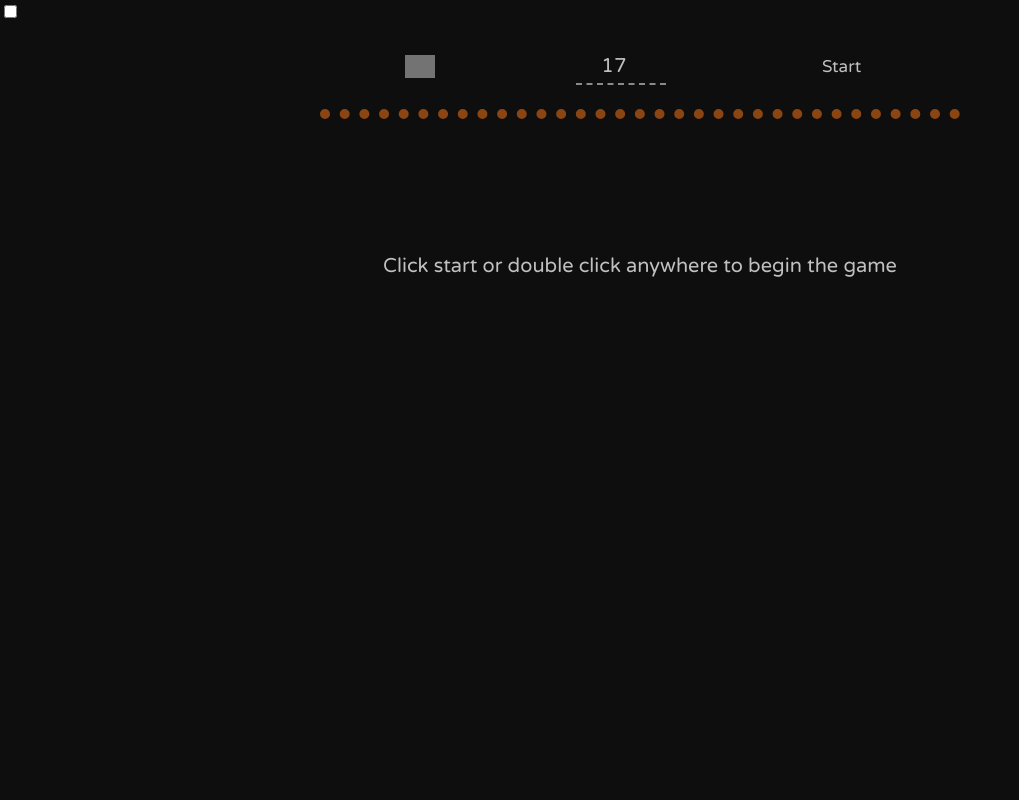
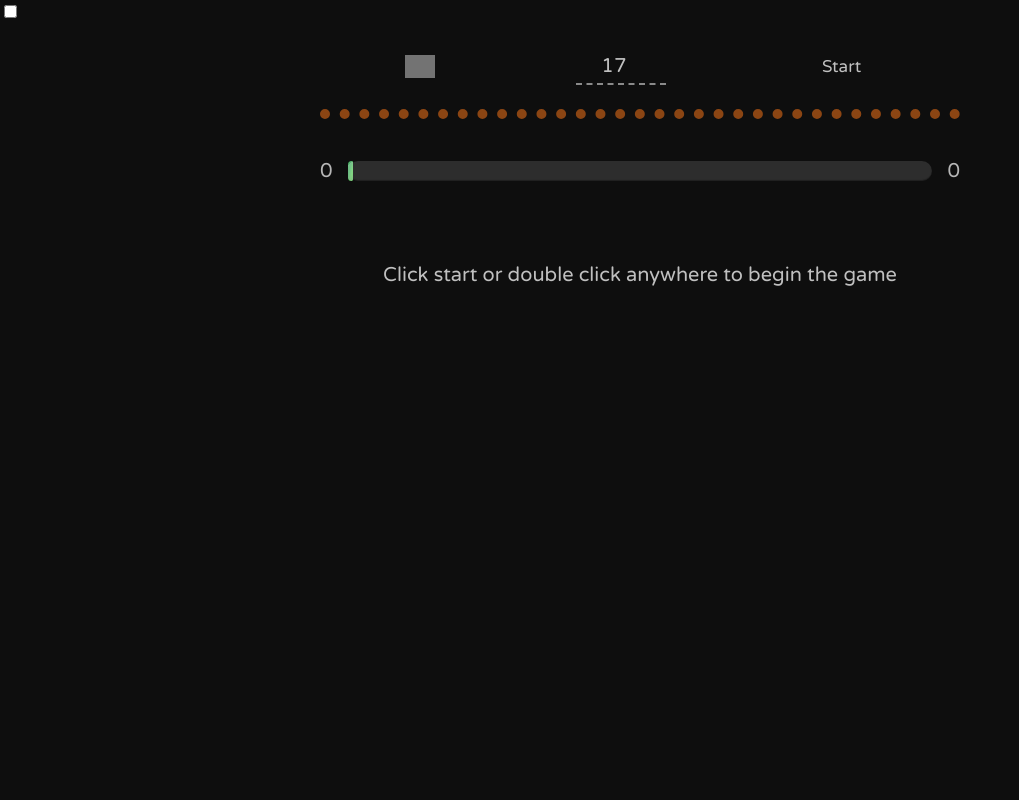
Before and after one commit to samuelgfeller/guitar-trainer, a PHP site: page / in a window 1280 px wide. Shown: the whole page, without its empty margins (0-1019 px from the left). Run offline with PHP 8.4, Linux system fonts and the light colour scheme; some libraries are stand-ins or nearby versions; grey boxes are pictures that could not be loaded.

Commit message:
Started progress bar [SG-122]

```diff
--- /dev/null
+++ b/css/progress-bar.css
@@ -0,0 +1,84 @@
+/* Source: https://css-tricks.com/css3-progress-bars/ */
+
+.meter {
+    box-sizing: content-box;
+    height: 20px; /* Can be anything */
+    position: relative;
+    /*margin: 60px 0 20px 0; !* Just for demo spacing *!*/
+    background: #2d2d2d;
+    border-radius: 25px;
+    padding: 0px;
+    /*box-shadow: inset 0 -1px 1px rgba(255, 255, 255, 0.3);*/
+    box-shadow: inset 0 -1px 1px rgba(0, 0, 0, 0.3);
+}
+
+.meter > span {
+    display: block;
+    height: 100%;
+    font-size: 18px;
+    border-radius: 20px 8px 8px 20px;
+    background-color: rgb(43, 194, 83);
+    background-image: linear-gradient(
+            to bottom right,
+            rgb(43, 194, 83) 37%,
+            rgb(84, 240, 84) 69%
+    );
+    box-shadow: inset 0 2px 9px rgba(255, 255, 255, 0.3),
+    inset 0 -2px 6px rgba(0, 0, 0, 0.4);
+    position: relative;
+    overflow: hidden;
+}
+
+.meter > span:after,
+.animate > span > span {
+    content: "";
+    position: absolute;
+    top: 0;
+    left: 0;
+    bottom: 0;
+    right: 0;
+    background-image: linear-gradient(
+            -45deg,
+            rgba(255, 255, 255, 0.2) 25%,
+            transparent 25%,
+            transparent 50%,
+            rgba(255, 255, 255, 0.2) 50%,
+            rgba(255, 255, 255, 0.2) 75%,
+            transparent 75%,
+            transparent
+    );
+    z-index: 1;
+    background-size: 50px 50px;
+    animation: move 2s linear infinite;
+    border-top-right-radius: 8px;
+    border-bottom-right-radius: 8px;
+    border-top-left-radius: 20px;
+    border-bottom-left-radius: 20px;
+    overflow: hidden;
+}
+
+.animate > span:after {
+    display: none;
+}
+
+@keyframes move {
+    0% {
+        background-position: 0 0;
+    }
+    100% {
+        background-position: 50px 50px;
+    }
+}
+
+.orange > span {
+    background-image: linear-gradient(#f1a165, #f36d0a);
+}
+
+.red > span {
+    background-image: linear-gradient(#f0a3a3, #f42323);
+}
+
+.no-stripes > span > span,
+.no-stripes > span::after {
+    background-image: none;
+}
--- a/style.css
+++ b/css/style.css
@@ -1,6 +1,6 @@
 @font-face {
     font-family: VarelaRound;
-    src: url(fonts/VarelaRound-Regular.ttf);
+    src: url(../fonts/VarelaRound-Regular.ttf);
     font-weight: 400;
 }
 
@@ -9,7 +9,7 @@
         box-sizing: border-box;
         font-family: VarelaRound, sans-serif, serif;
         font-size: 20px;
-        color: whitesmoke;
+        /*color: whitesmoke;*/
     }
 
     body, html {
@@ -195,6 +195,23 @@
         z-index: -1;
     }
 
+    #game-progress-div{
+        width: 90%;
+        align-items: center;
+        flex-wrap: nowrap;
+        color: #b6b6b6;
+    }
+    #game-progress-div span{
+        width: fit-content;
+    }
+    #game-progress-div .meter{
+        width: 100%;
+    }
+    .meter span{
+        color: greenyellow;
+        text-align: right;
+        padding-right: 5px;
+    }
 }
 
 @media (min-width: 641px) {
@@ -203,8 +220,8 @@
         /*justify-content: center;*/
         /*column-gap: 60px;*/
     }
-
-    main {
+    #game-progress-div {
+        width: 75%;
     }
 }
 
@@ -212,4 +229,12 @@
     header div {
         width: 50%;
     }
+    #game-progress-div {
+        width: 60%;
+    }
 }
+@media (min-width: 1250px) {
+    #game-progress-div {
+        width: 50%;
+    }
+}
--- a/index.php
+++ b/index.php
@@ -4,7 +4,8 @@
     <meta charset="UTF-8">
     <meta name="viewport"
           content="width=device-width, user-scalable=no, initial-scale=1.0, maximum-scale=1.0, minimum-scale=1.0">
-    <link rel="stylesheet" href="style.css?v=4">
+    <link rel="stylesheet" href="css/style.css?v=4">
+    <link rel="stylesheet" href="css/progress-bar.css?v=1">
     <link rel="icon" type="image/x-icon" href="img/guitar.ico">
     <script src="https://cdn.jsdelivr.net/npm/aubiojs@0.1.1/build/aubio.min.js"></script>
     <!--<script src="lib/aubio.js"></script>-->
@@ -22,10 +23,12 @@
     </div>
 </header>
 <main>
-    <div id="challenging-count-div">
-        <span id="challenging-count"></span>
-        <span>
-        </span>
+    <div id="game-progress-div">
+        <span id="max-errors">0</span>
+        <div class="meter">
+          <span style="width: 0"></span>
+        </div>
+        <span id="min-errors">0</span>
     </div>
     <div id="score">
         <span id="incorrect-count"></span><span id="correct-count"></span>
--- a/js/game-ui.js
+++ b/js/game-ui.js
@@ -1,13 +1,48 @@
 class GameUI {
     noteGame;
+
     constructor(noteGameInstance) {
         this.noteGame = noteGameInstance;
+        // The far left (0%) is always the max wrong combinations
+        this.maxWrongCombinations = 0;
+        // At the end of the progress bar, when there is no challenging notes left, the user has to do 10 correct
+        // notes in a row to be able to have 100% progress. This is a counter of those last notes.
+        this.lastNotesCorrectCount = 0;
+        // Amount of required notes to be played correctly in a row
+        this.requiredCorrectLastNotes = 10;
     }
-    updateGameProgress(){
+
+    updateGameProgress() {
         document.querySelector('#correct-count').innerText = this.noteGame.correctCount;
         document.querySelector('#incorrect-count').innerText = this.noteGame.incorrectCount;
-        document.querySelector('#challenging-count').innerText = this.noteGame.combinations.size;
+        // document.querySelector('#challenging-count').innerText = this.noteGame.combinations.size;
+        const progressBar = document.querySelector('.meter span');
+        const challengingCombinationsCount = this.noteGame.combinations.size;
+
+        // Update max wrong combinations to the actual value if it's greater than the previous max.
+        if (challengingCombinationsCount > this.maxWrongCombinations) {
+            this.maxWrongCombinations = challengingCombinationsCount;
+            document.querySelector('#max-errors').innerHTML = this.maxWrongCombinations;
+        }
+        // Set percentage
+        let percentage = 0;
+        // If there are no more challenging notes, calculate percentage with last correct notes count
+        if (challengingCombinationsCount === 0) {
+            // percentage = this.lastNotesCorrectCount / this.requiredCorrectLastNotes * 100;
+            percentage = this.lastNotesCorrectCount / this.requiredCorrectLastNotes * 100;
+            progressBar.innerText = this.lastNotesCorrectCount;
+        } else {
+            percentage =  ((this.maxWrongCombinations - challengingCombinationsCount) / this.maxWrongCombinations) * 100;
+            progressBar.innerText = challengingCombinationsCount;
+        }
+        if (percentage === 100) {
+            progressBar.style.borderRadius = '20px';
+        } else {
+            progressBar.style.borderRadius = null;
+        }
+        progressBar.style.width = `${percentage}%`;
     }
+
     updateDetectedNoteAndCents(noteInfos) {
         const detectedNote = document.querySelector('#detected-note');
         detectedNote.innerHTML = noteInfos.name;
@@ -29,4 +64,5 @@ class GameUI {
         detectedNote.setAttribute('data-cent', noteInfos.cents); // Set the cent value as a data attribute
     }
 }
+
 export {GameUI}
--- a/js/main.js
+++ b/js/main.js
@@ -25,14 +25,14 @@ muteMetronomeImg.addEventListener('click', () => {
 function startGame() {
     // Start game (has to be started before metronome and note detection as it contains beat event listeners fired there)
     noteGame.start();
+    // If preset checkbox is set, add those notes to the challenging combination
+    if (document.querySelector('#challenging-notes-preset').checked) {
+        noteGame.presetChallengingNotes();
+    }
     // Start metronome and note detector
     metronomeNoteDetector.start();
     // Set the frequencyBars var in noteGame to change their color
     noteGame.frequencyBars = metronomeNoteDetector.frequencyBars;
-    // If preset checkbox is set, add those notes to the challenging combination
-    if (document.querySelector('#challenging-notes-preset').checked) {
-        presetChallengingNotes();
-    }
 }
 
 function stopGame() {
@@ -75,12 +75,3 @@ function startStopGame() {
         gameStartInstructions.style.display = 'block';
     }
 }
-
-function presetChallengingNotes() {
-    // Challenging combinations string|note
-    let challengingCombinations = ['E|C♯', 'E|D', 'E|D♯', 'A|F♯', 'A|G', 'A|G♯', 'D|A', 'D|A♯', 'D|B',
-        'D|C', 'D|C♯', 'G|D♯', 'G|E', 'G|F', 'G|F♯', 'B|G', 'B|G♯', 'B|A', 'B|A♯'];
-    challengingCombinations.forEach((combination) => {
-        noteGame.combinations.set(combination, {incorrect: 1, correct: 0});
-    });
-}
--- a/js/note-game.js
+++ b/js/note-game.js
@@ -16,6 +16,7 @@ class NoteGame {
     // When a correct note is played, it should only be accounted once. The note-detected event may fire multiple
     // times for the same correct note
     correctNoteAccounted = false;
+    currentCombinationIsChallenging = false;
 
     constructor() {
         // Create class-level arrow function properties for event listeners so that they can be removed
@@ -42,6 +43,8 @@ class NoteGame {
         // If combination was wrong last time
         if (this.previousCombinationWasIncorrect) {
             this.incorrectCount++;
+            // Reset last correct notes in a row to 0 when there was an error
+            this.gameUI.lastNotesCorrectCount = 0;
             let combinationStats = this.combinations.get(this.previousCombination);
             if (combinationStats) {
                 combinationStats.incorrect += 1;
@@ -103,21 +106,22 @@ class NoteGame {
                 this.correctCount++;
                 this.correctNoteAccounted = true;
                 // Update game progress right when correct note was played
+                if (this.combinations.size === 0){
+                    this.gameUI.lastNotesCorrectCount++;
+                }
                 this.gameUI.updateGameProgress();
             }
         } else {
             // If incorrect note is played, remove green color from frequency canvas and detected note
             document.querySelector('#detected-note').style.color = null;
+            if (this.currentCombinationIsChallenging) {
+                this.frequencyBars.canvasContext.fillStyle = '#a96f00';
+            } else {
                 this.frequencyBars.canvasContext.fillStyle = 'grey';
+            }
         }
         // Display the detected note in the GUI
         this.gameUI.updateDetectedNoteAndCents(event.detail);
-    }
-
-    getRandomElement(array) {
-        // Helper function to get a random element from an array
-        const randomIndex = Math.floor(Math.random() * array.length);
-        return array[randomIndex];
     }
 
     /**
@@ -140,7 +144,9 @@ class NoteGame {
             [stringName, noteName] = combinationKey.split('|');
             // Display frequency bars in orange when challenging
             this.frequencyBars.canvasContext.fillStyle = '#a96f00';
+            this.currentCombinationIsChallenging = true;
         } else {
+            this.currentCombinationIsChallenging = false;
             [stringName, noteName] = this.notesProvider.getNextNoteCombination().split('|');
         }
 
@@ -148,6 +154,14 @@ class NoteGame {
         document.getElementById('string-span').innerHTML = stringName;
         return {stringName: stringName, noteName: noteName};
     }
+    presetChallengingNotes() {
+        // Challenging combinations string|note
+        let challengingCombinations = ['E|C♯', 'E|D', 'E|D♯', 'A|F♯', 'A|G', 'A|G♯', 'D|A', 'D|A♯', 'D|B',
+            'D|C', 'D|C♯', 'G|D♯', 'G|E', 'G|F', 'G|F♯', 'B|G', 'B|G♯', 'B|A', 'B|A♯'];
+        challengingCombinations.forEach((combination) => {
+            this.combinations.set(combination, {incorrect: 1, correct: 0});
+        });
+    }
 }
 
 export {NoteGame};
```
Lines whose indentation alone changed are shown as unchanged.
